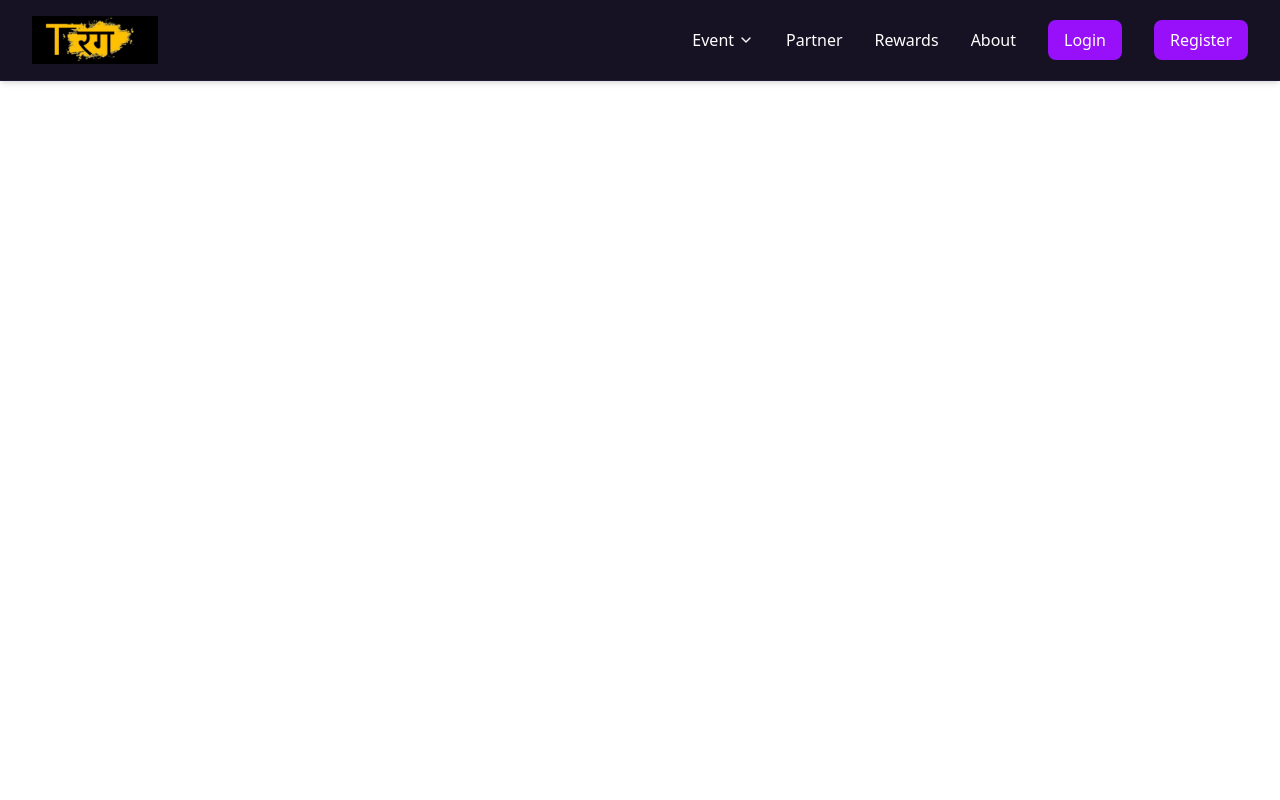
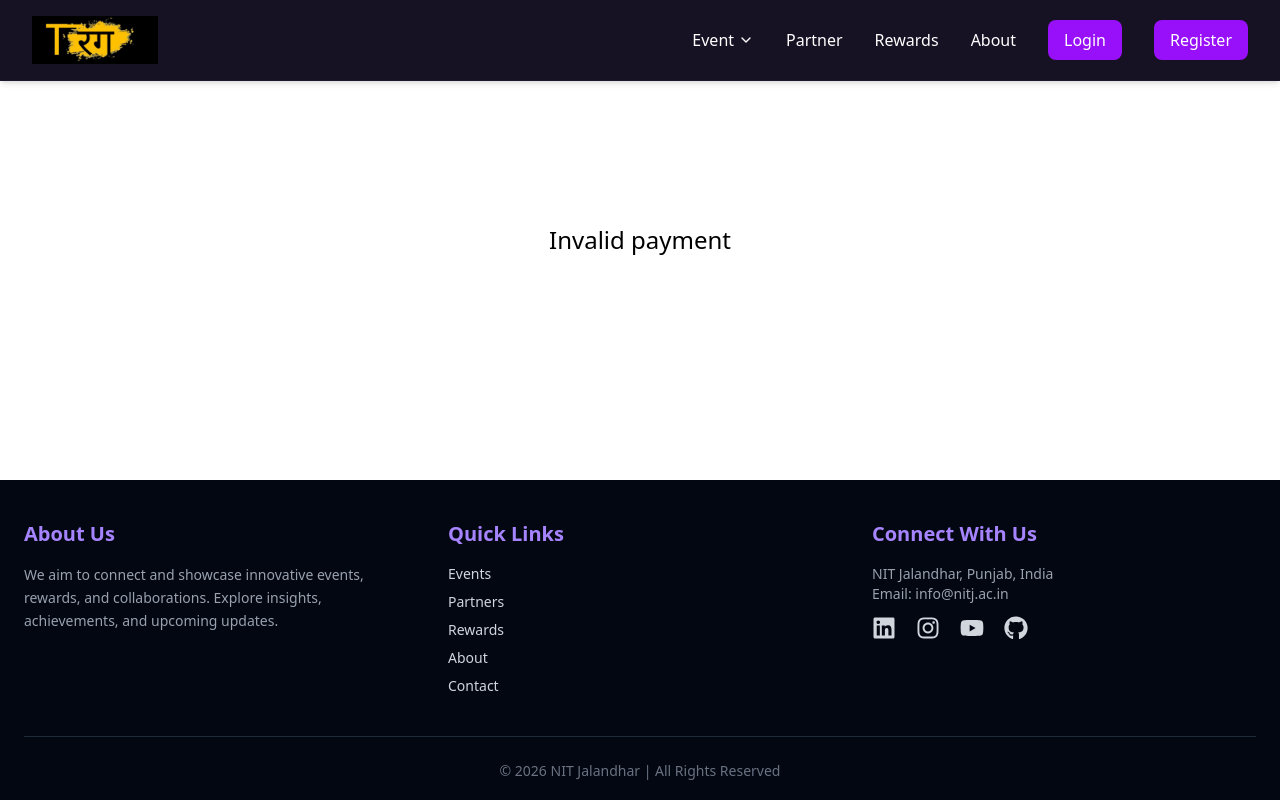
Before and after one commit to Satyam0000000/Tarang_Frontend, a React (Vite) app: page /payment-success in a window 1280 px wide. Shown: the top 800 px of the page. Built offline with nearby package versions, Linux system fonts and the light colour scheme.

Commit message:
payment-success fixed

```diff
--- a/src/pages/PaymentSuccess.jsx
+++ b/src/pages/PaymentSuccess.jsx
@@ -26,7 +26,8 @@
           setStatus("❌ Payment Failed or Pending");
         }
       } catch (error) {
-        setStatus("❌ Verification failed",error);
+        console.error(error);
+        setStatus("❌ Verification failed");
       }
     };
 
@@ -34,7 +35,7 @@
   }, [orderId]);
 
   return (
-    <div className="min-h-screen flex items-center justify-center text-white">
+    <div className="flex items-center justify-center min-h-[60vh] text-black">
       <h1 className="text-2xl">{status}</h1>
     </div>
   );
```
